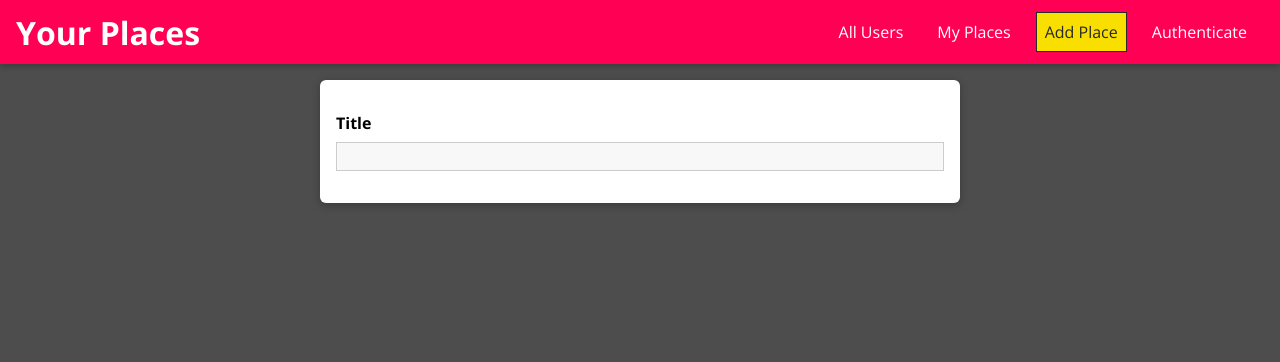
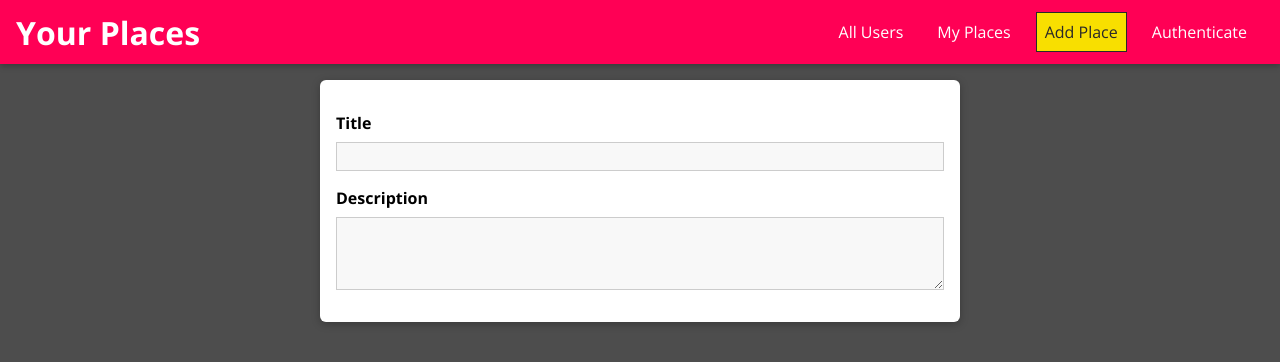
Before and after one commit to PhusionDev/udy-react-frontend-01-starting-setup, a React (Create React App) app: page /places/new in a window 1280 px wide. Shown: the top 362 px of the page. Built offline with nearby package versions, Linux system fonts and the light colour scheme.

Commit message:
61. Sharing Input Values and Adding Multiple Inputs

```diff
--- a/src/places/pages/NewPlace.js
+++ b/src/places/pages/NewPlace.js
@@ -1,18 +1,34 @@
-import React from 'react';
+import React, { useCallback } from 'react';
 
 import './NewPlace.css';
-import { VALIDATOR_REQUIRE } from '../../shared/util/validators';
+import {
+  VALIDATOR_MINLENGTH,
+  VALIDATOR_REQUIRE,
+} from '../../shared/util/validators';
 import Input from '../../shared/components/FormElements/Input';
 
 const NewPlace = () => {
+  const titleInputHandler = useCallback((id, value, isValid) => {}, []);
+  const descriptionInputHandler = useCallback((id, value, isValid) => {}, []);
+
   return (
     <form action='' className='place-form'>
       <Input
+        id='title'
+        element='input'
         type='text'
         label='Title'
         validators={[VALIDATOR_REQUIRE()]}
-        errorText='Please Enter a Valid Title'
-        element='input'
+        errorText='Please enter a valid title.'
+        onInput={titleInputHandler}
+      />
+      <Input
+        id='description'
+        element='textarea'
+        label='Description'
+        validators={[VALIDATOR_MINLENGTH(5)]}
+        errorText='Please enter a valid description(at least 5 characters).'
+        onInput={descriptionInputHandler}
       />
     </form>
   );
--- a/src/shared/components/FormElements/Input.js
+++ b/src/shared/components/FormElements/Input.js
@@ -1,4 +1,4 @@
-import React, { useReducer } from 'react';
+import React, { useReducer, useEffect } from 'react';
 
 import { validate } from '../../util/validators';
 import './Input.css';
@@ -27,6 +27,13 @@
     isTouched: false,
     isValid: false,
   });
+
+  const { id, onInput } = props;
+  const { value, isValid } = inputState;
+
+  useEffect(() => {
+    onInput(id, value, isValid);
+  }, [id, value, isValid, onInput]);
 
   const changeHandler = (event) => {
     dispatch({
```
